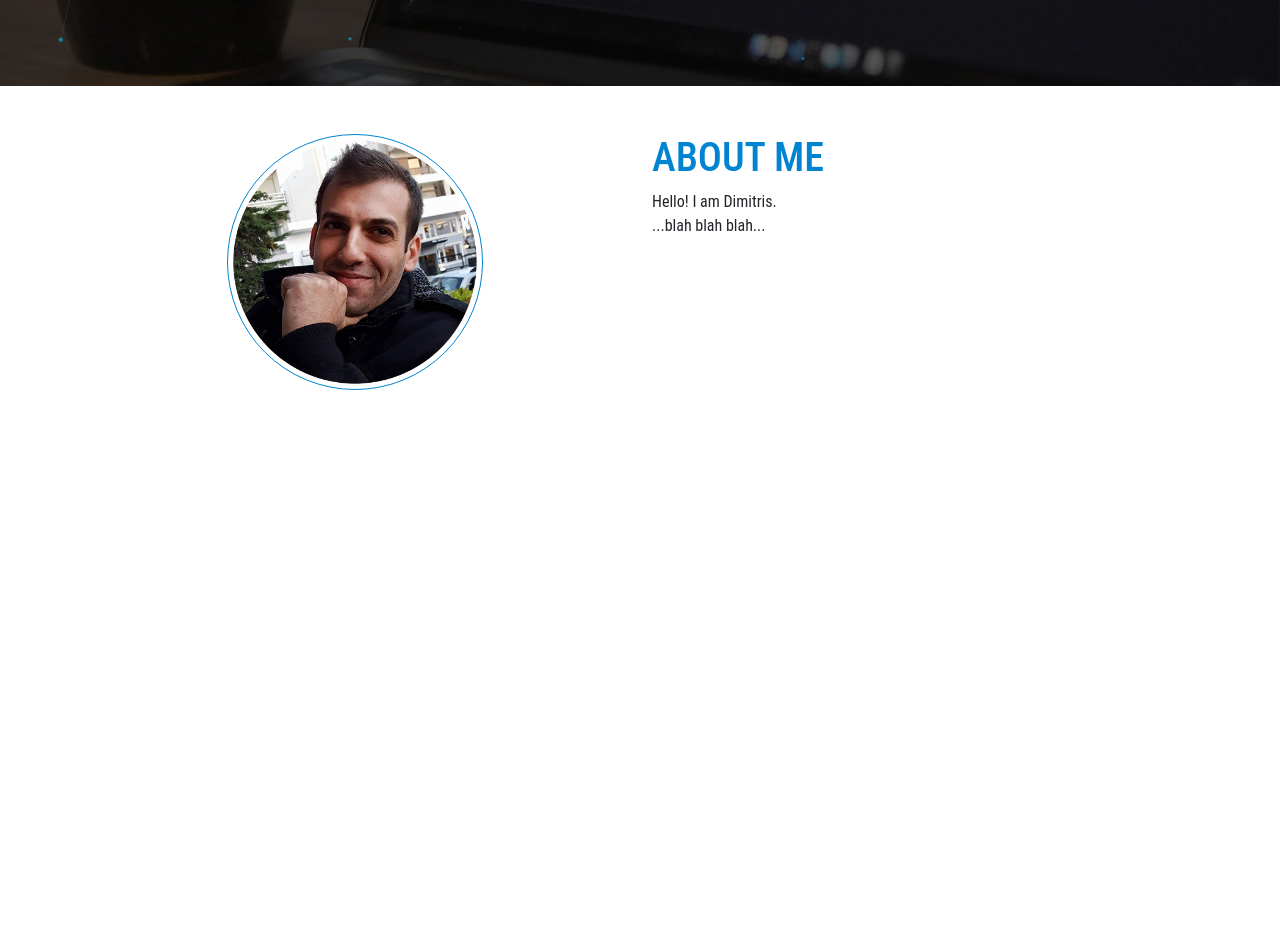
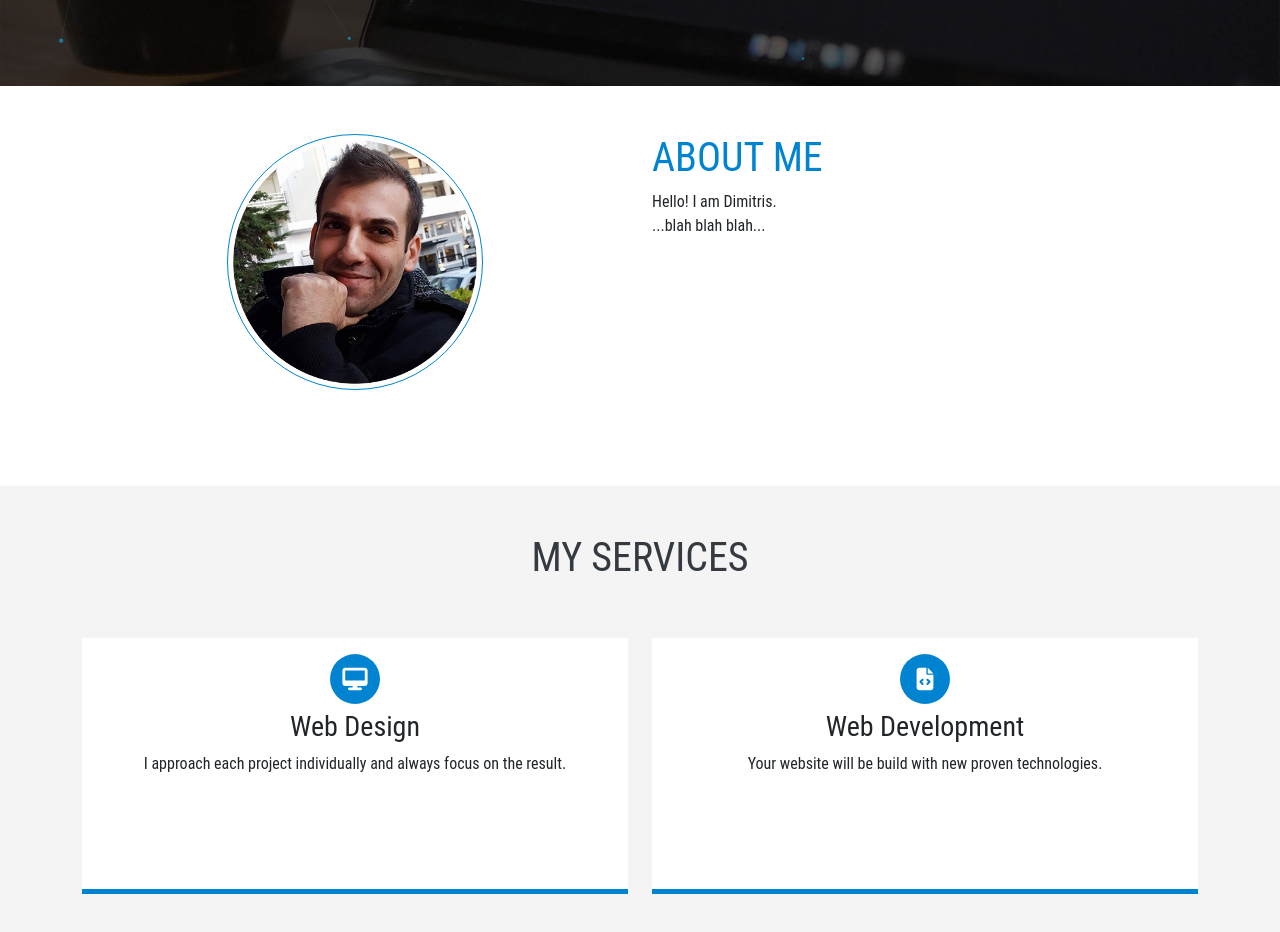
Before and after one commit to DimitrisTagaroulias/My-Portfolio, a React (Create React App) app: page / in a window 1280 px wide. Shown: the part 740-1672 px from the top of the page. Before the commit the page ends 1226 px from the top, so only its background shows below. Built offline with nearby package versions, Linux system fonts and the light colour scheme.

Commit message:
Services Completed

```diff
--- a/package.json
+++ b/package.json
@@ -4,6 +4,7 @@
   "private": true,
   "dependencies": {
     "@fortawesome/fontawesome-svg-core": "^6.2.1",
+    "@fortawesome/free-brands-svg-icons": "^6.2.1",
     "@fortawesome/free-solid-svg-icons": "^6.2.1",
     "@fortawesome/react-fontawesome": "^0.2.0",
     "@testing-library/jest-dom": "^5.16.5",
--- a/src/App.css
+++ b/src/App.css
@@ -41,12 +41,13 @@
 
 :root {
   --primary-white: #fff;
+  --primary-light-gray: #f4f4f4;
   /* --primary-teal: rgb(75, 219, 255); */
   --primary-teal: rgb(60, 184, 255);
   --primary-blue: rgb(0, 132, 209);
   --primary-light-blue: rgb(0, 155, 245);
   --primary-dark-blue: rgb(0, 101, 160);
-  --primary-dark: rgba(255, 255, 255, 0);
+  --primary-dark: rgb(52, 58, 64);
   --primary-red: #ef4035;
   --primary-hover-red: #f33501;
 }
@@ -54,9 +55,18 @@
 body {
   font-family: "Roboto Condensed", sans-serif !important;
 }
+
+h1,
+h2,
+h3,
+h4,
+h5,
+h6 {
+  font-weight: 400 !important;
+}
 /**** NAVBAR ****/
 nav {
-  z-index: 1;
+  z-index: 2;
 }
 
 .logo {
@@ -132,7 +142,7 @@
   justify-content: center;
   align-items: center;
   text-align: center;
-  z-index: 1;
+  z-index: 2;
 }
 
 .main-info h1 {
@@ -175,7 +185,7 @@
 
 .btn-main-offer:hover {
   text-decoration: none;
-  background-color: var(--primary-dark-blue);
+  background-color: var(--primary-blue);
   color: var(--primary-white);
   transition: 0.2s ease-in-out;
 }
@@ -184,12 +194,10 @@
   background-color: var(--primary-blue);
   transition: 0.05s ease-in-out;
 }
+/**** PARTICLES JS ****/
+.particles-canvas {
+  position: relative;
 
-/**** PARTICLES JS ****/
-.tsparticles-canvas-el {
-  position: absolute;
-  height: 100vh;
-  width: 100vw;
   z-index: 1;
 }
 
@@ -199,7 +207,20 @@
   }
 }
 
+/**** MY INFO ****/
+.my-info {
+  position: relative;
+  background-color: white;
+  z-index: 2;
+}
+
 /**** ABOUT ME ****/
+.about-me-container {
+  position: relative;
+  background-color: rgb(255, 255, 255);
+  z-index: 2;
+}
+
 .photo-wrap {
   display: flex;
   justify-content: center;
@@ -222,3 +243,59 @@
     width: 10rem;
   }
 }
+
+/**** SERVICES ****/
+
+.services {
+  text-align: center;
+  padding-bottom: 2rem;
+  background: var(--primary-light-gray);
+}
+
+.services h1 {
+  color: var(--primary-dark);
+  text-transform: uppercase;
+}
+
+.services .circle {
+  position: relative;
+  margin: 0.375rem auto;
+  background: var(--primary-blue);
+  border-radius: 50%;
+  width: 3.125rem;
+  height: 3.125rem;
+}
+
+.services .icon {
+  font-size: 1.4rem;
+  color: var(--primary-white);
+  position: absolute;
+  top: 50%;
+  left: 50%;
+  transform: translate(-50%, -50%);
+}
+
+.services .box {
+  height: 16rem;
+  border-bottom: 0.3125rem solid var(--primary-blue);
+  padding: 0.625rem;
+  margin-bottom: 1.875rem;
+  background-color: var(--primary-white);
+}
+
+.services .box:hover {
+  background-color: var(--primary-blue);
+  border-bottom: 0.3125rem solid var(--primary-dark);
+}
+
+.services .box:hover .icon {
+  color: var(--primary-dark);
+}
+
+.services .box:hover .circle {
+  background-color: var(--primary-white);
+}
+
+.services .box:hover p {
+  color: var(--primary-white);
+}
--- a/src/App.js
+++ b/src/App.js
@@ -4,14 +4,18 @@
 import Navbar from "./components/Navbar";
 import Header from "./components/Header";
 import AboutMe from "./components/AboutMe";
+import Services from "./components/Services";
 
 function App() {
   return (
     <>
+      <Particles />
       <Navbar />
       <Header />
-      <AboutMe />
-      <Particles />
+      <div className="my-info">
+        <AboutMe />
+        <Services />
+      </div>
     </>
   );
 }
--- a/src/components/AboutMe.js
+++ b/src/components/AboutMe.js
@@ -3,6 +3,7 @@
 
 const AboutMe = () => {
   return (
+    <div className="about-me-container">
       <div className="container py-5">
         <div className="row">
           <div className="col-lg-6 col-xm-12">
@@ -20,6 +21,7 @@
           </div>
         </div>
       </div>
+    </div>
   );
 };
 
--- /dev/null
+++ b/src/components/Services.js
@@ -0,0 +1,40 @@
+import React from "react";
+import { FontAwesomeIcon } from "@fortawesome/react-fontawesome";
+import { faLinkedin } from "@fortawesome/free-brands-svg-icons";
+import { faDesktop, faFileCode } from "@fortawesome/free-solid-svg-icons";
+
+const Services = () => {
+  return (
+    <div className="services">
+      <h1 className="py-5">my services</h1>
+      <div className="container">
+        <div className="row">
+          <div className="col-md-6 col-sm-6">
+            <div className="box">
+              <div className="circle">
+                <FontAwesomeIcon className="icon" icon={faDesktop} size="2x" />
+              </div>
+              <h3>Web Design</h3>
+              <p>
+                I approach each project individually and always focus on the
+                result.
+              </p>
+            </div>
+          </div>
+          {/*  */}
+          <div className="col-md-6 col-sm-6">
+            <div className="box">
+              <div className="circle">
+                <FontAwesomeIcon className="icon" icon={faFileCode} size="2x" />
+              </div>
+              <h3>Web Development</h3>
+              <p>Your website will be build with new proven technologies.</p>
+            </div>
+          </div>
+        </div>
+      </div>
+    </div>
+  );
+};
+
+export default Services;
```
Also changed, not shown: 1 other file (tests, documents, lock files or other folders). Lines whose indentation alone changed are shown as unchanged.
